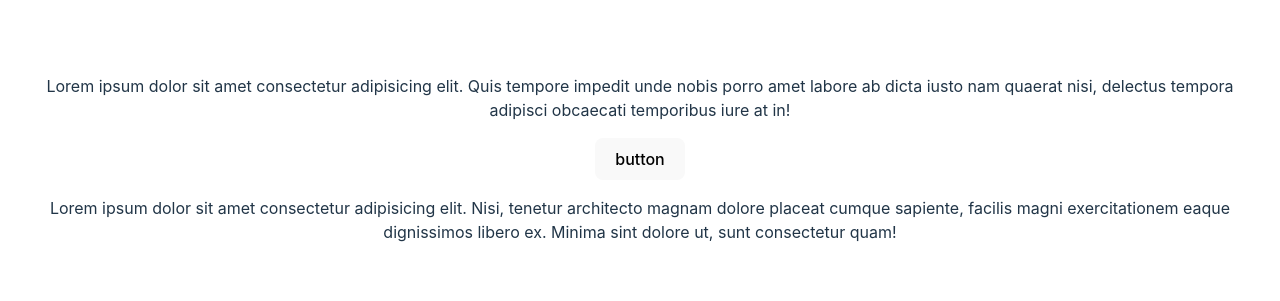
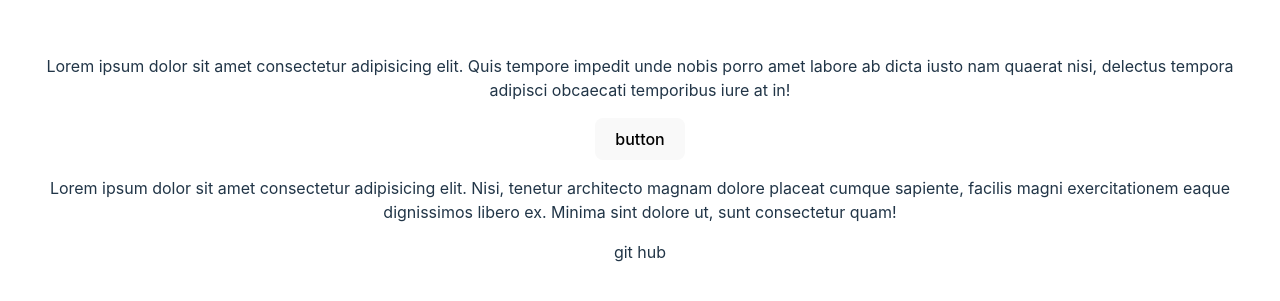
Before and after one commit to Alireza-Asgari/first-test-ssr, a React (Vite) app: page / in a window 1280 px wide. Shown: the part 241-542 px from the top of the page. Built offline with nearby package versions, Linux system fonts and the light colour scheme.

Commit message:
Iadded a paragraph

```diff
--- a/src/App.jsx
+++ b/src/App.jsx
@@ -18,6 +18,9 @@ function App() {
         exercitationem eaque dignissimos libero ex. Minima sint dolore ut, sunt
         consectetur quam!
       </p>
+      <p>
+        git hub
+      </p>
     </>
   );
 }
```
